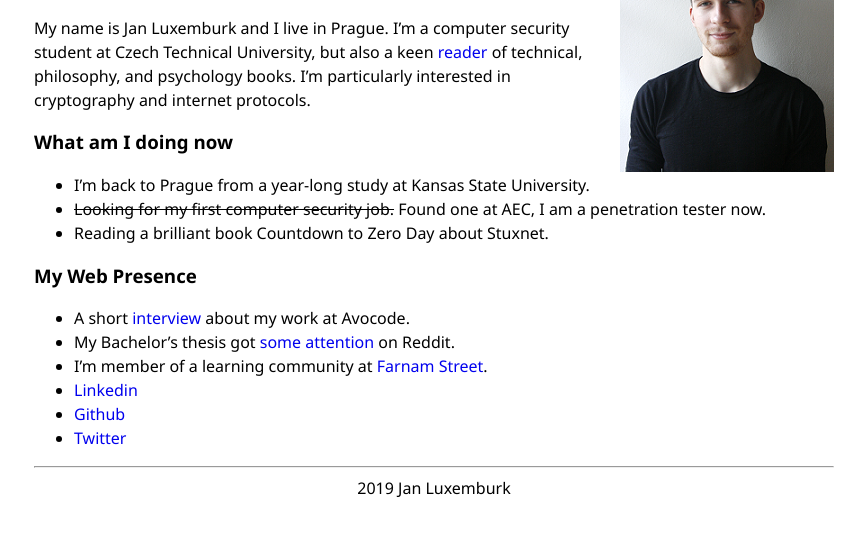
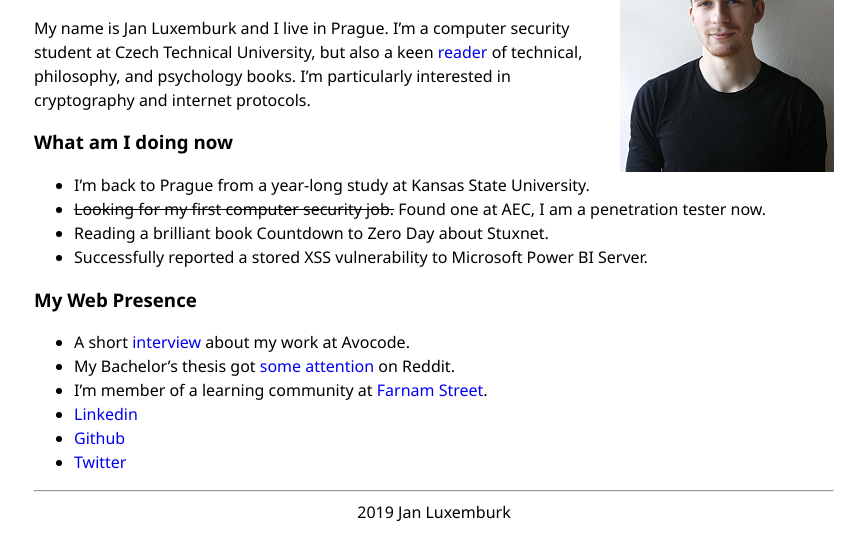
Before and after one commit to janluxemburk/janluxemburk.github.io, a plain HTML site: page index.html in a window 1280 px wide. Shown: the part 147-706 px from the top of the page, without its empty margins (206-1071 px from the left). Drawn offline with Linux system fonts and the light colour scheme.

Commit message:
add info about power bi vulnerability

```diff
--- a/index.html
+++ b/index.html
@@ -48,6 +48,7 @@
 <li>I&rsquo;m back to Prague from a year-long study at Kansas State University.</li>
 <li><del>Looking for my first computer security job.</del> Found one at AEC, I am a penetration tester now.</li>
 <li>Reading a brilliant book Countdown to Zero Day about Stuxnet.</li>
+<li>Successfully reported a stored XSS vulnerability to Microsoft Power BI Server.</li>
 </ul>
 
 <h3 id="my-web-presence">My Web Presence</h3>
```
